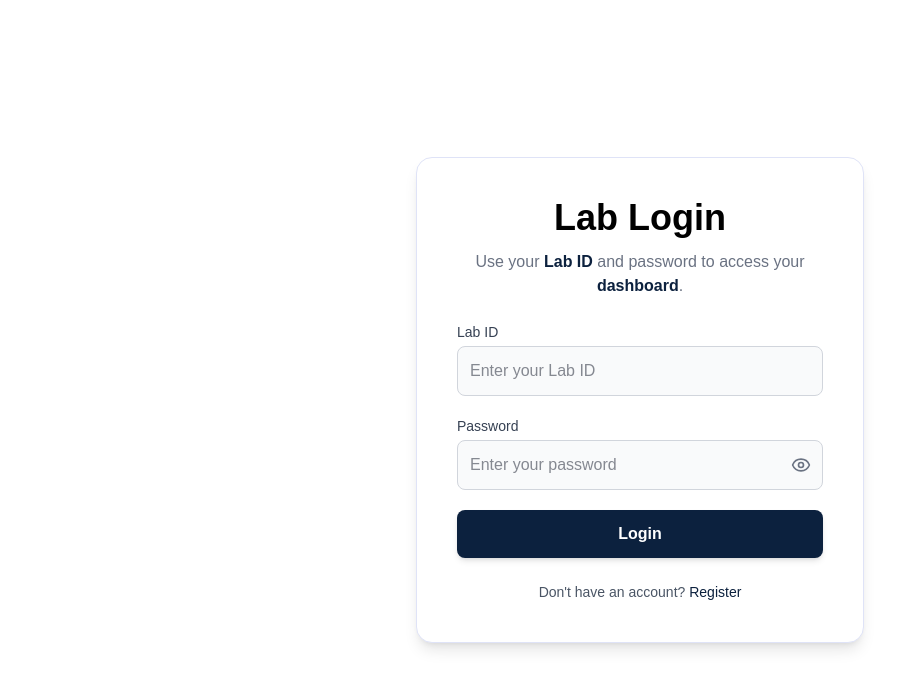
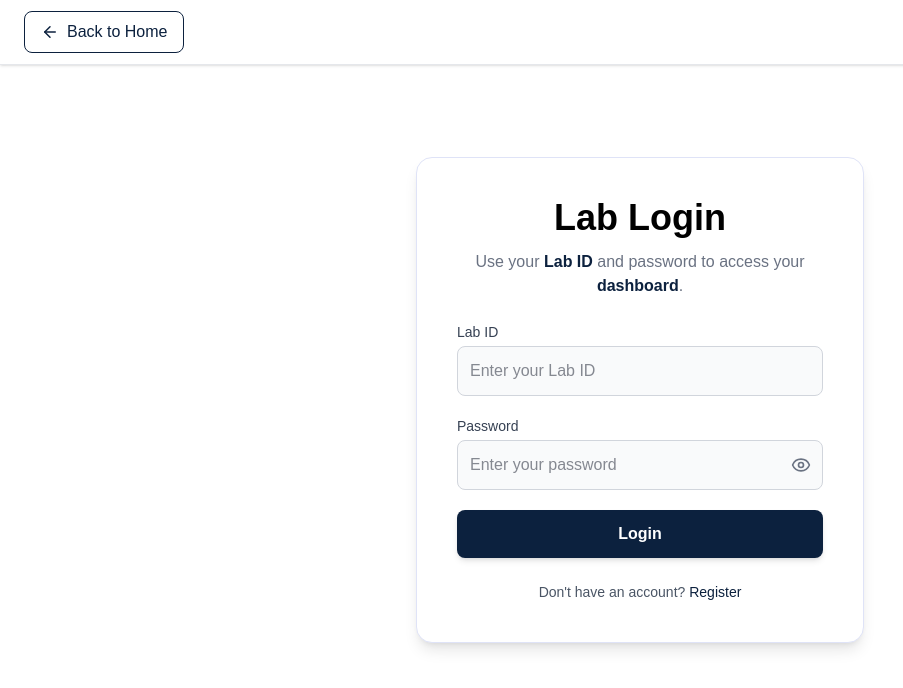
Before and after one commit to Sujal-Raj/DoctorZ-Inhouse-Frontend, a React (Vite) app: page /lab-login in a window 1280 px wide. Shown: the top 688 px of the page, without its empty margins (0-903 px from the left). Built offline with nearby package versions, Linux system fonts and the light colour scheme; no server answers.

Commit message:
feat: add LoginNavbar component to login pages for consistent navigation

```diff
--- a/src/pages/DoctorPages/DoctorLogin.tsx
+++ b/src/pages/DoctorPages/DoctorLogin.tsx
@@ -58,7 +58,7 @@ export default function DoctorLogin() {
       </Helmet>
       {/* <div className="w-full h-full"><canvas width="843" height="552" style ="width: 100%; height: 100%;"></canvas></div> */}
 
-      <div className="fixed inset-0 flex items-center justify-center bg-white z-10">
+      <div className="min-h-screen flex items-center justify-center bg-white pt-16">
         <div className="w-[90%] max-w-md bg-white rounded-2xl shadow-lg border border-[#dfe3f7] p-8 sm:p-10 text-center">
           <h1 className="text-3xl font-bold text-black mb-3">Doctor Login</h1>
 
--- a/src/pages/LoginPages/DoctorLogin.tsx
+++ b/src/pages/LoginPages/DoctorLogin.tsx
@@ -4,6 +4,7 @@ import { Helmet } from "react-helmet";
 import Cookies from "js-cookie";
 import { Eye, EyeOff } from "lucide-react";
 import { loginDoctor } from "../../Services/doctorApi";
+import LoginNavbar from "./LoginNavbar";
 
 export default function DoctorLogin() {
   const [doctorId, setDoctorId] = useState("");
@@ -56,6 +57,7 @@ export default function DoctorLogin() {
       <Helmet>
         <title>Doctor Login | DoctorZ Healthcare</title>
       </Helmet>
+      <LoginNavbar/>
       {/* <div className="w-full h-full"><canvas width="843" height="552" style ="width: 100%; height: 100%;"></canvas></div> */}
 
       <div className="fixed inset-0 flex items-center justify-center bg-white z-10">
--- a/src/pages/LoginPages/LoginClinic.tsx
+++ b/src/pages/LoginPages/LoginClinic.tsx
@@ -4,6 +4,7 @@ import { useNavigate } from "react-router-dom";
 import { Helmet } from "react-helmet";
 import { Eye, EyeOff } from "lucide-react";
 import api from "../../Services/mainApi";
+import LoginNavbar from "./LoginNavbar";
 
 interface LoginResponse {
   message: string;
@@ -74,6 +75,7 @@ export default function LoginClinic() {
           content="Login to your DoctorZ Clinic account to manage staff, appointments, and patient records."
         />
       </Helmet>
+      <LoginNavbar/>
 
       <div className="fixed inset-0 flex items-center justify-center bg-white z-40">
         <div className="w-[90%] max-w-md bg-white rounded-2xl shadow-lg border border-[#dfe3f7] p-8 sm:p-10 text-center transition-all duration-300">
--- a/src/pages/LoginPages/LoginLab.tsx
+++ b/src/pages/LoginPages/LoginLab.tsx
@@ -3,6 +3,7 @@ import { useState } from "react";
 import { Helmet } from "react-helmet";
 import { Eye, EyeOff } from "lucide-react";
 import { loginLab } from "../../Services/labApi";
+import LoginNavbar from "./LoginNavbar";
 
 
 export default function LoginLab() {
@@ -59,6 +60,7 @@ export default function LoginLab() {
         />
         <meta name="robots" content="index, follow" />
       </Helmet>
+      <LoginNavbar/>
 
       {/* UI */}
       <div className="fixed inset-0 flex items-center justify-center bg-white z-40">
--- /dev/null
+++ b/src/pages/LoginPages/LoginNavbar.tsx
@@ -0,0 +1,18 @@
+import { Link } from "react-router-dom";
+import { ArrowLeft } from "lucide-react";
+
+export default function LoginNavbar() {
+  return (
+    <nav className="fixed top-0 left-0 w-full bg-white border-b border-gray-200 shadow-sm z-50">
+      <div className="max-w-7xl mx-auto px-6 h-16 flex items-center">
+        <Link
+          to="/"
+          className="inline-flex items-center gap-2 px-4 py-2 rounded-lg border border-[#0c213e] text-[#0c213e] font-medium hover:bg-[#0c213e] hover:text-white transition-all duration-300"
+        >
+          <ArrowLeft size={18} />
+          Back to Home
+        </Link>
+      </div>
+    </nav>
+  );
+}
--- a/src/pages/LoginPages/LoginReceptionist.tsx
+++ b/src/pages/LoginPages/LoginReceptionist.tsx
@@ -4,6 +4,7 @@ import { useNavigate } from "react-router-dom";
 import { Helmet } from "react-helmet";
 import { Eye, EyeOff } from "lucide-react";
 import api from "../../Services/mainApi";
+import LoginNavbar from "./LoginNavbar";
 
 interface LoginResponse {
   message: string;
@@ -82,6 +83,7 @@ export default function LoginReceptionist() {
       </Helmet>
 
       <div className="fixed inset-0 flex items-center justify-center bg-white z-40">
+      <LoginNavbar/>
         <div className="w-[90%] max-w-md bg-white rounded-2xl shadow-lg border border-[#dfe3f7] p-8 sm:p-10 text-center transition-all duration-300">
 
           <h1 className="text-3xl sm:text-4xl font-bold text-black mb-3">
```
